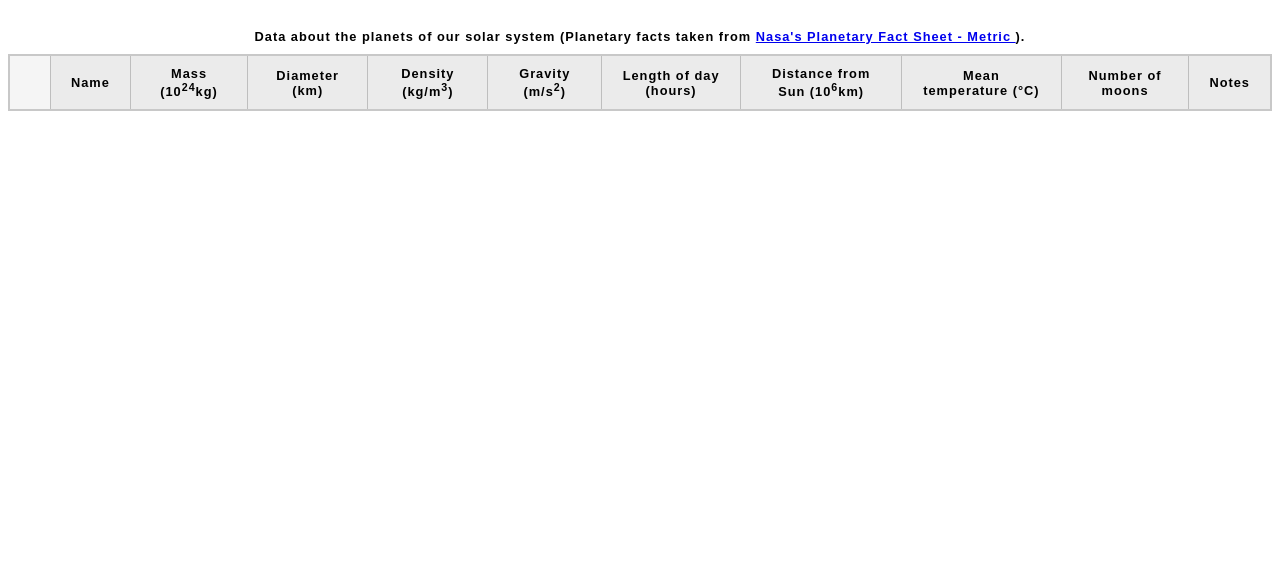
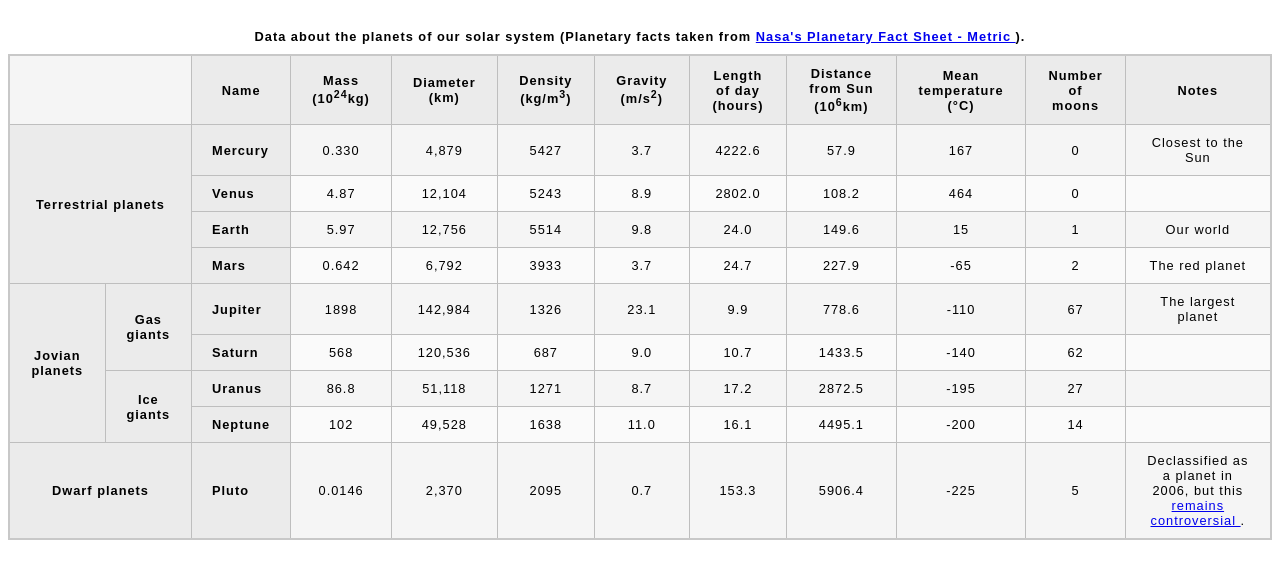
Before and after one commit to Jord8585/Jord8585.github.io, a plain HTML site: page Assignment 2/planet table/index.html in a window 1280 px wide. Shown: the part 61-640 px from the top of the page. Drawn offline with Linux system fonts and the light colour scheme.

Commit message:
Ass 2
Added data for images and planets

```diff
--- a/Assignment 2/planet table/index.html
+++ b/Assignment 2/planet table/index.html
@@ -41,8 +41,135 @@
         </tr>
     </thead>
 
-    <tbody>
-    </tbody>
+
+<tbody>
+    <!-- Terrestrial planets -->
+    <tr>
+        <th rowspan="4" colspan="2" scope="rowgroup">Terrestrial planets</th>
+        <th scope="row">Mercury</th>
+        <td>0.330</td>
+        <td>4,879</td>
+        <td>5427</td>
+        <td>3.7</td>
+        <td>4222.6</td>
+        <td>57.9</td>
+        <td>167</td>
+        <td>0</td>
+        <td>Closest to the Sun</td>
+    </tr>
+    <tr>
+        <th scope="row">Venus</th>
+        <td>4.87</td>
+        <td>12,104</td>
+        <td>5243</td>
+        <td>8.9</td>
+        <td>2802.0</td>
+        <td>108.2</td>
+        <td>464</td>
+        <td>0</td>
+        <td></td>
+    </tr>
+    <tr>
+        <th scope="row">Earth</th>
+        <td>5.97</td>
+        <td>12,756</td>
+        <td>5514</td>
+        <td>9.8</td>
+        <td>24.0</td>
+        <td>149.6</td>
+        <td>15</td>
+        <td>1</td>
+        <td>Our world</td>
+    </tr>
+    <tr>
+        <th scope="row">Mars</th>
+        <td>0.642</td>
+        <td>6,792</td>
+        <td>3933</td>
+        <td>3.7</td>
+        <td>24.7</td>
+        <td>227.9</td>
+        <td>-65</td>
+        <td>2</td>
+        <td>The red planet</td>
+    </tr>
+
+    <!-- Jovian planets: Gas giants -->
+    <tr>
+        <th rowspan="4" scope="rowgroup">Jovian planets</th>
+        <th rowspan="2" scope="rowgroup">Gas giants</th>
+        <th scope="row">Jupiter</th>
+        <td>1898</td>
+        <td>142,984</td>
+        <td>1326</td>
+        <td>23.1</td>
+        <td>9.9</td>
+        <td>778.6</td>
+        <td>-110</td>
+        <td>67</td>
+        <td>The largest planet</td>
+    </tr>
+    <tr>
+        <th scope="row">Saturn</th>
+        <td>568</td>
+        <td>120,536</td>
+        <td>687</td>
+        <td>9.0</td>
+        <td>10.7</td>
+        <td>1433.5</td>
+        <td>-140</td>
+        <td>62</td>
+        <td></td>
+    </tr>
+
+    <!-- Jovian planets: Ice giants -->
+    <tr>
+        <th rowspan="2" scope="rowgroup">Ice giants</th>
+        <th scope="row">Uranus</th>
+        <td>86.8</td>
+        <td>51,118</td>
+        <td>1271</td>
+        <td>8.7</td>
+        <td>17.2</td>
+        <td>2872.5</td>
+        <td>-195</td>
+        <td>27</td>
+        <td></td>
+    </tr>
+    <tr>
+        <th scope="row">Neptune</th>
+        <td>102</td>
+        <td>49,528</td>
+        <td>1638</td>
+        <td>11.0</td>
+        <td>16.1</td>
+        <td>4495.1</td>
+        <td>-200</td>
+        <td>14</td>
+        <td></td>
+    </tr>
+
+    <!-- Dwarf planets -->
+    <tr>
+        <th colspan="2" scope="rowgroup">Dwarf planets</th>
+        <th scope="row">Pluto</th>
+        <td>0.0146</td>
+        <td>2,370</td>
+        <td>2095</td>
+        <td>0.7</td>
+        <td>153.3</td>
+        <td>5906.4</td>
+        <td>-225</td>
+        <td>5</td>
+        <td>
+            Declassified as a planet in 2006, but this
+            <a href="https://www.usatoday.com/story/tech/2014/10/02/pluto-planet-solar-system/16578959/">
+                remains controversial
+            </a>.
+        </td>
+    </tr>
+</tbody>
+
 </table>
 
   </body>
--- a/Assignment 2/planet table/style.css
+++ b/Assignment 2/planet table/style.css
@@ -48,3 +48,7 @@
 .column-border {
   border: 2px solid black;
 }
+
+tbody th[scope="row"] {
+    text-align: left;
+}
--- a/Assignment 2/splash page/style.css
+++ b/Assignment 2/splash page/style.css
@@ -99,3 +99,8 @@
 figcaption {
   font-size: 0.6em;
 }
+
+figure img {
+    display: block;
+    max-width: 100%;
+}
```
Also changed, not shown: Assignment 2/splash page/index.html (+54 -0 lines).
